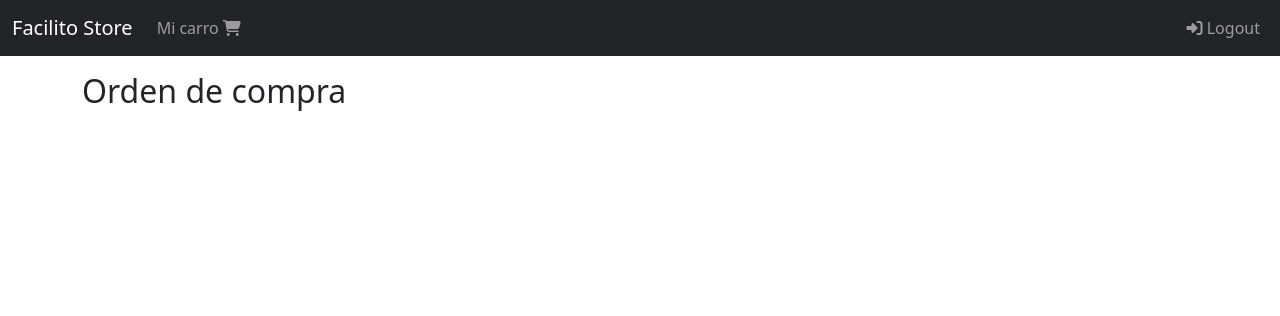
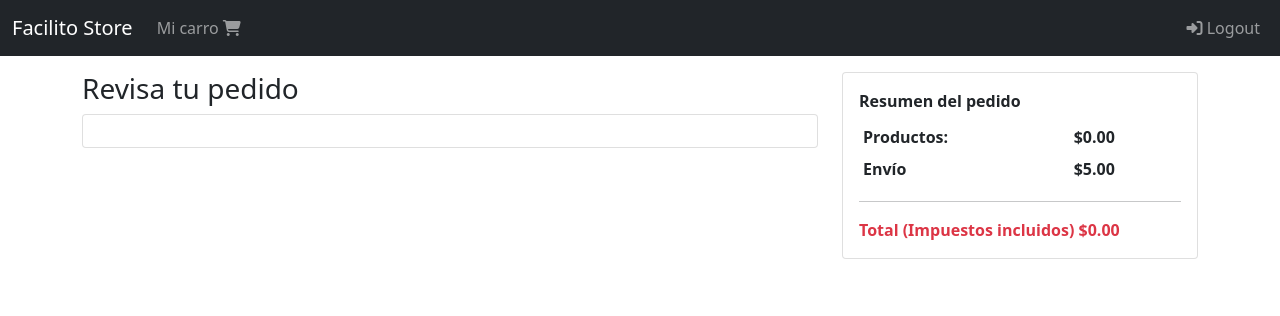
Before and after one commit to reivincitot/facilito_store, a Django app: page /orden/ in a window 1280 px wide. Shown: the top 316 px of the page. Run offline with Django 3.2, Linux system fonts and the light colour scheme; the first user in the database is signed in; data comes from the database, SQL or seed files in the repository; some libraries are stand-ins or nearby versions.

Commit message:
Video 5 resumen del pedido modulo 7 curso aplicaciones web con django codigo facilito

```diff
--- a/orders/models.py
+++ b/orders/models.py
@@ -1,7 +1,11 @@
+import uuid
 from enum import Enum
 from django.db import models
 from users.models import User
 from carts.models import Cart
+from django.db.models.signals import pre_save
+#from django.db.models.signals import post_save
+
 
 
 
@@ -11,11 +15,12 @@ class OrderStatus(Enum):
     CREATED= 'CREATED'
     PAYED = 'PAYED'
     COMPLETED = 'COMPLETED'
-    CENCELED = ' CANCELED'
+    CANCELED = ' CANCELED'
 
 choices = [(tag, tag.value) for tag in OrderStatus]
 
 class Order(models.Model):
+    order_id = models.CharField(max_length=100, null=False, blank=False, unique=True)
     user = models.ForeignKey(User, on_delete=models.CASCADE)
     cart = models.ForeignKey(Cart, on_delete=models.CASCADE)
     status = models.CharField(max_length=50, choices=choices, default=OrderStatus.CREATED)
@@ -25,4 +30,10 @@ class Order(models.Model):
     created_at = models.DateTimeField(auto_now_add=True)
 
     def __str__(self):
-        return ''
+        return self.order_id
+
+def set_order_id(sender,instance, *args, **kwargs):
+     if not instance.order_id:
+         instance.order_id = str(uuid.uuid4())
+
+pre_save.connect(set_order_id, sender=Order)
--- a/orders/templates/orders/order.html
+++ b/orders/templates/orders/order.html
@@ -1,6 +1,19 @@
 {% extends 'base.html' %}
-    {% block content %}
+
+{% block content %}
+    <div class="col-8">
+        <div class="h3">
+            Revisa tu pedido
+        </div>
+        <div class="card">
+            <div class="card-body">
+                {% for product in cart.products.all  %}
+                    {% include 'orders/snippets/product.html' %}
+                {% endfor %}
+            </div>
+        </div>
+    </div>
     <div class="col">
-        <h2>Orden de compra</h2>
+        {% include 'orders/snippets/resume.html' %}
     </div>
-    {% endblock  %}
+{% endblock  %}
--- /dev/null
+++ b/orders/templates/orders/snippets/resume.html
@@ -0,0 +1,36 @@
+{% load product_extras %}
+
+<div class="card">
+    <div class="card-body">
+        <div class="fw-bold">
+            Resumen del pedido
+        </div>
+        <div class="fw-bold">
+            <table class="table table-borderless table-sm">
+                <thead>
+                    <tr>
+                        <th scope="col"></th>
+                        <th scope="col"></th>
+                    </tr>
+                </thead>
+                <tbody>
+                    <tr>
+                        <td>Productos:</td>
+                        <td>{{cart.total | price_format }}</td>
+                    </tr>
+                    <tr>
+                        <td>Envío</td>
+                        <td>{{order.shipping_total | price_format }}</td>
+                    </tr>
+                </tbody>
+            </table>
+        </div>
+        <hr>
+        <div class="fw-bold text-danger">
+            Total (Impuestos incluidos)
+            <div class="d-inline-block">
+                {{order.total | price_format}}
+            </div>
+        </div>
+    </div>
+</div>
--- /dev/null
+++ b/orders/utils.py
@@ -0,0 +1,12 @@
+from .models import Order
+
+def get_or_create_order(cart,request):
+    order = Order.objects.filter(cart=cart).first()
+
+    if order is None and request.user.is_authenticated:
+        order = Order.objects.create(cart=cart, user=request.user)
+
+    if order:
+        request.session['oreder_id']= order.order_id
+
+    return order
--- a/orders/views.py
+++ b/orders/views.py
@@ -1,5 +1,14 @@
 from django.shortcuts import render
+from .utils import get_or_create_order
+from carts.utils import get_or_create_cart
+from .models import Order
 
 # Create your views here.
 def order(request):
-    return render(request,'orders/order.html')
+    cart = get_or_create_cart(request)
+    order = get_or_create_order(cart,request)
+
+    return render(request,'orders/order.html',{
+        'cart':cart,
+        'order':order,
+    })
```
Also changed, not shown: orders/templates/orders/snippets/product.html (added, +20 -0 lines), db.sqlite3, orders/migrations/0002_order_order_id.py (added).
